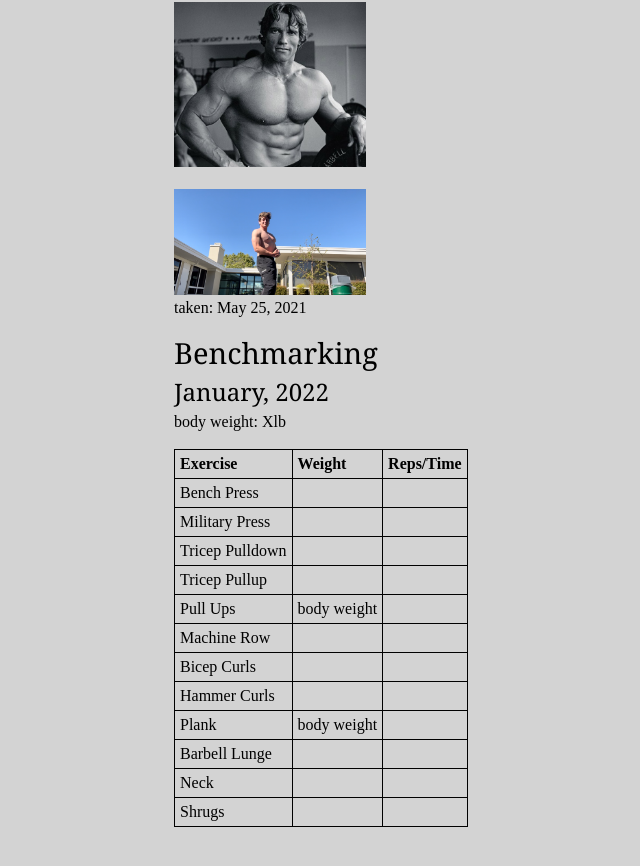
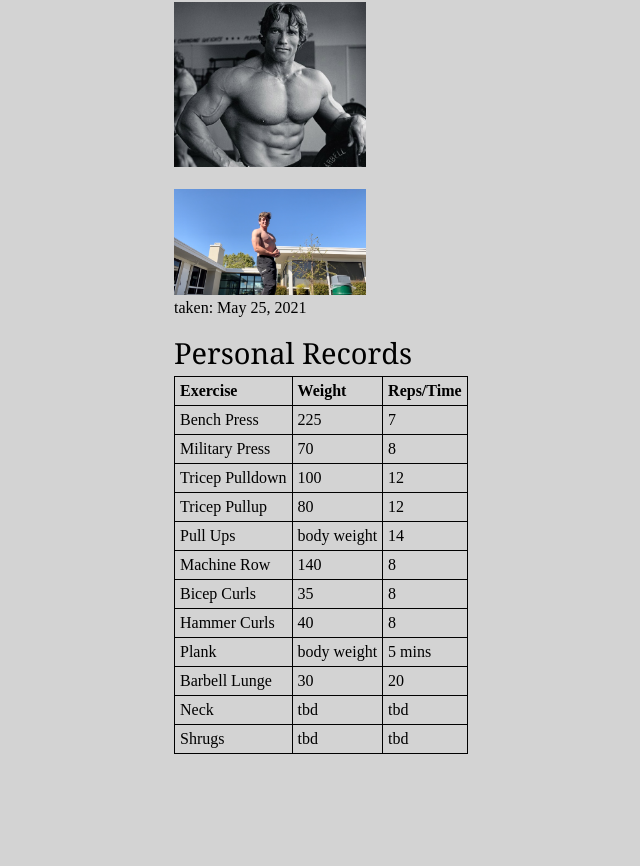
Before and after one commit to dannyallover/website, a website: page gym/gym.html in a window 1280 px wide. Shown: the part 112-978 px from the top of the page, without its empty margins (66-706 px from the left). After the commit the page ends 924 px from the top, so only its background shows below. Drawn offline with Linux system fonts and the light colour scheme.

Commit message:
update gym

```diff
--- a/gym/gym.html
+++ b/gym/gym.html
@@ -21,9 +21,77 @@ taken: May 25, 2021
 <br>
 <br>
 
-<h2>Benchmarking</h3>
+<h2>Personal Records</h3>
 
-<h3>January, 2022</h3>
+<table>
+    <tr>
+        <th>Exercise</th>
+        <th>Weight</th>
+        <th>Reps/Time</th>
+    </tr>
+    <tr>
+        <td>Bench Press</td>
+        <td>225</td>
+        <td>7</td>
+    </tr>
+    <tr>
+        <td>Military Press</td>
+        <td>70</td>
+        <td>8</td>
+    </tr>
+    <tr>
+        <td>Tricep Pulldown</td>
+        <td>100</td>
+        <td>12</td>
+    </tr>
+    <tr>
+        <td>Tricep Pullup</td>
+        <td>80</td>
+        <td>12</td>
+    </tr>
+    <tr>
+        <td>Pull Ups</td>
+        <td>body weight</td>
+        <td>14</td>
+    </tr>
+    <tr>
+        <td>Machine Row</td>
+        <td>140</td>
+        <td>8</td>
+    </tr>
+    <tr>
+        <td>Bicep Curls</td>
+        <td>35</td>
+        <td>8</td>
+    </tr>
+    <tr>
+        <td>Hammer Curls</td>
+        <td>40</td>
+        <td>8</td>
+    </tr>
+    <tr>
+        <td>Plank</td>
+        <td>body weight</td>
+        <td>5 mins</td>
+    </tr>
+    <tr>
+        <td>Barbell Lunge</td>
+        <td>30</td>
+        <td>20</td>
+    </tr>
+    <tr>
+        <td>Neck</td>
+        <td>tbd</td>
+        <td>tbd</td>
+    </tr>
+    <tr>
+        <td>Shrugs</td>
+        <td>tbd</td>
+        <td>tbd</td>
+    </tr>
+</table>
+
+<!-- <h3>January, 2022</h3>
 
 body weight: Xlb
 <br>
@@ -94,7 +162,7 @@ body weight: Xlb
         <td></td>
         <td></td>
     </tr>
-</table>
+</table> -->
 
 </body>
 
```
